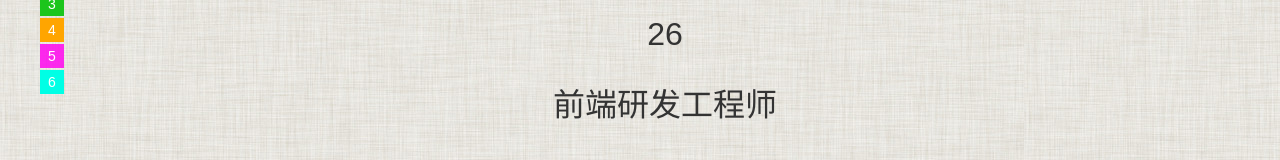
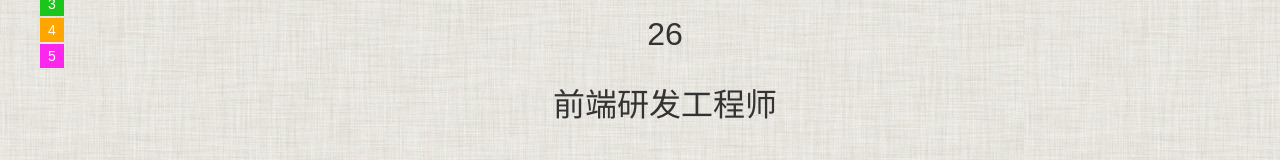
Before and after one commit to bocaiJs/Resume, a plain HTML site: page 个人简历/index.html in a window 1280 px wide. Shown: the part 622-782 px from the top of the page. Drawn offline with nearby package versions, Linux system fonts and the light colour scheme.

Commit message:
del contact me

```diff
--- a/个人简历/index.html
+++ b/个人简历/index.html
@@ -327,7 +327,7 @@
               <li  style="background-color:#1CC51C; color:white">3 <b>专业技能</b></li>
               <li  style="background-color:orange; color:white">4 <b>我的经历</b></li>
               <li  style="background-color:rgba(255, 0, 238, 0.83); color:white">5 <b>我的作品</b></li>
-              <li  style="background-color:#00FFE5; color:white">6 <b>联系我</b></li>
+             <!--  <li  style="background-color:#00FFE5; color:white">6 <b>联系我</b></li> -->
           </ul>
      </aside>
  <!-- 侧边栏 -->
```
